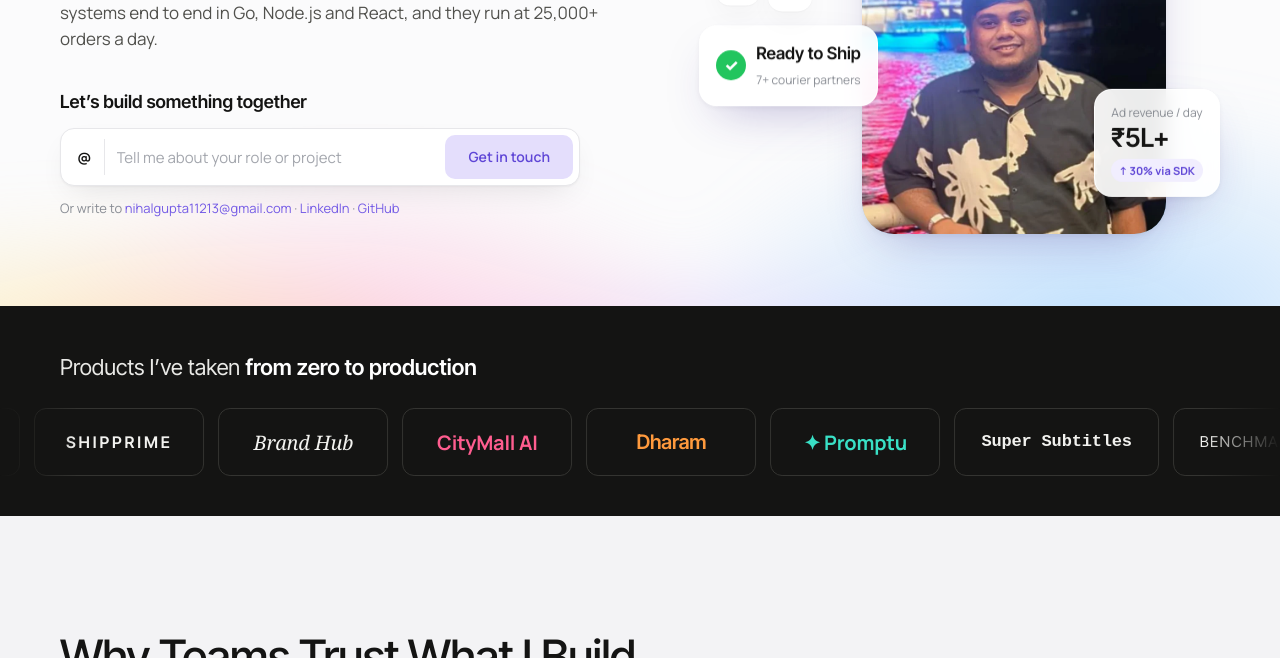
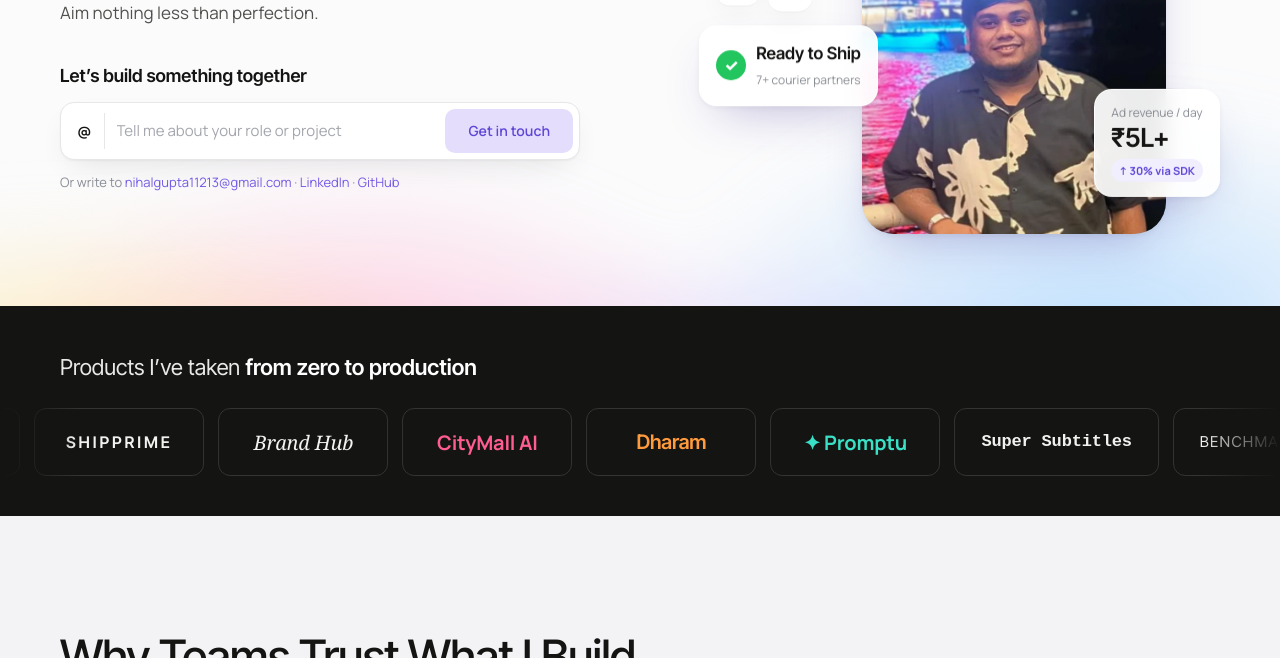
Before and after one commit to noblenihal/nihal.live, a plain HTML site: page index.html in a window 1280 px wide. Shown: the part 442-1100 px from the top of the page. Drawn offline with Linux system fonts and the light colour scheme.

Commit message:
Hero tagline: "Aim nothing less than perfection."
Co-Authored-By: Claude Opus 5.5 <noreply@anthropic.com>

```diff
--- a/index.html
+++ b/index.html
@@ -66,7 +66,7 @@
     <div class="hero-copy">
       <p class="eyebrow"><span class="dot"></span> Software Engineer · Full Stack · 3.5 yrs</p>
       <h1>Nihal Gupta, Building Software that Scales Business</h1>
-      <p class="hero-sub">Logistics, ads, customer support and agentic AI. I build production systems end to end in Go, Node.js and React, and they run at 25,000+ orders a day.</p>
+      <p class="hero-sub">Aim nothing less than perfection.</p>
 
       <p class="hero-label">Let’s build something together</p>
       <form class="hero-form" action="mailto:nihalgupta11213@gmail.com" method="get">
```
